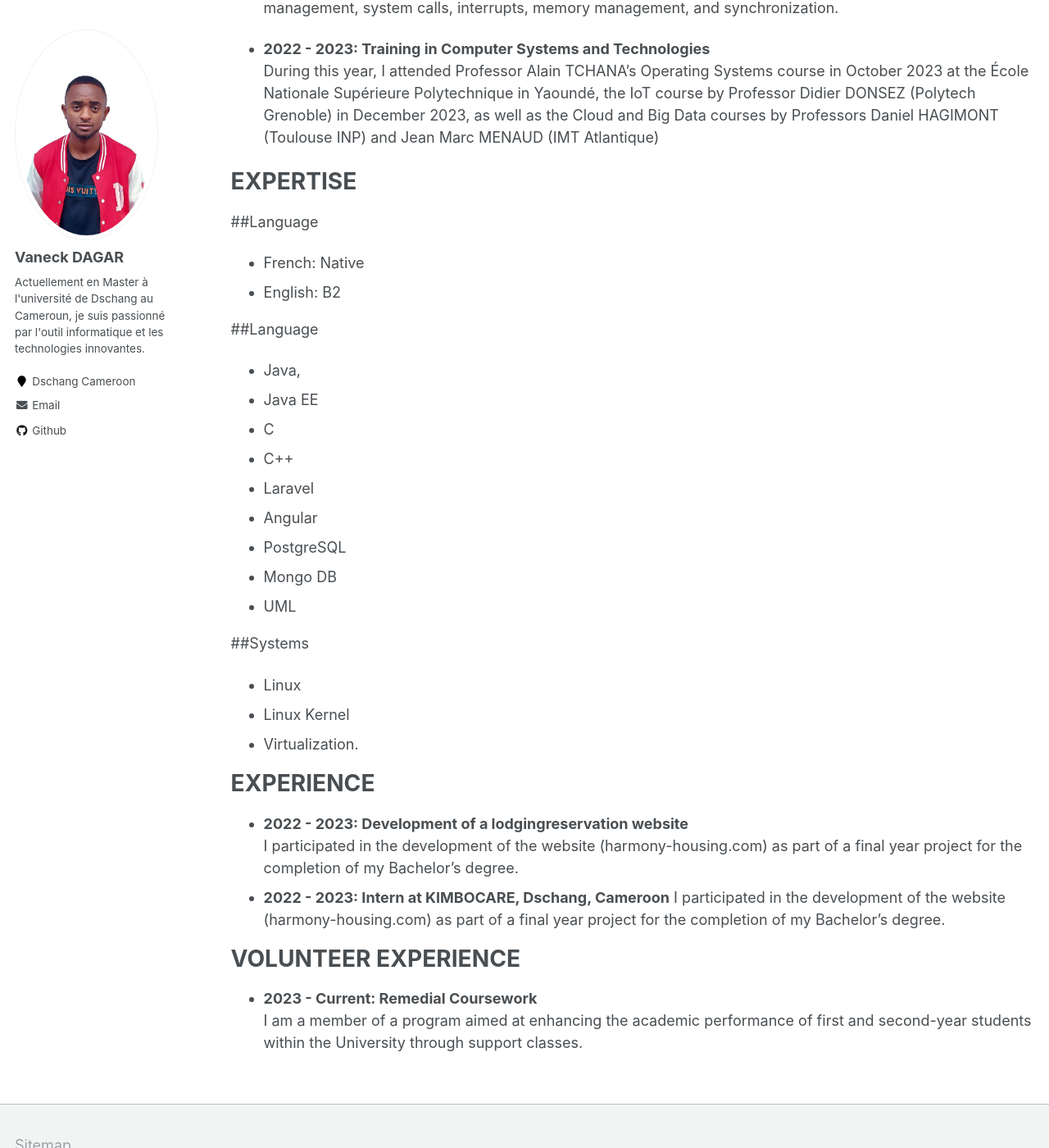
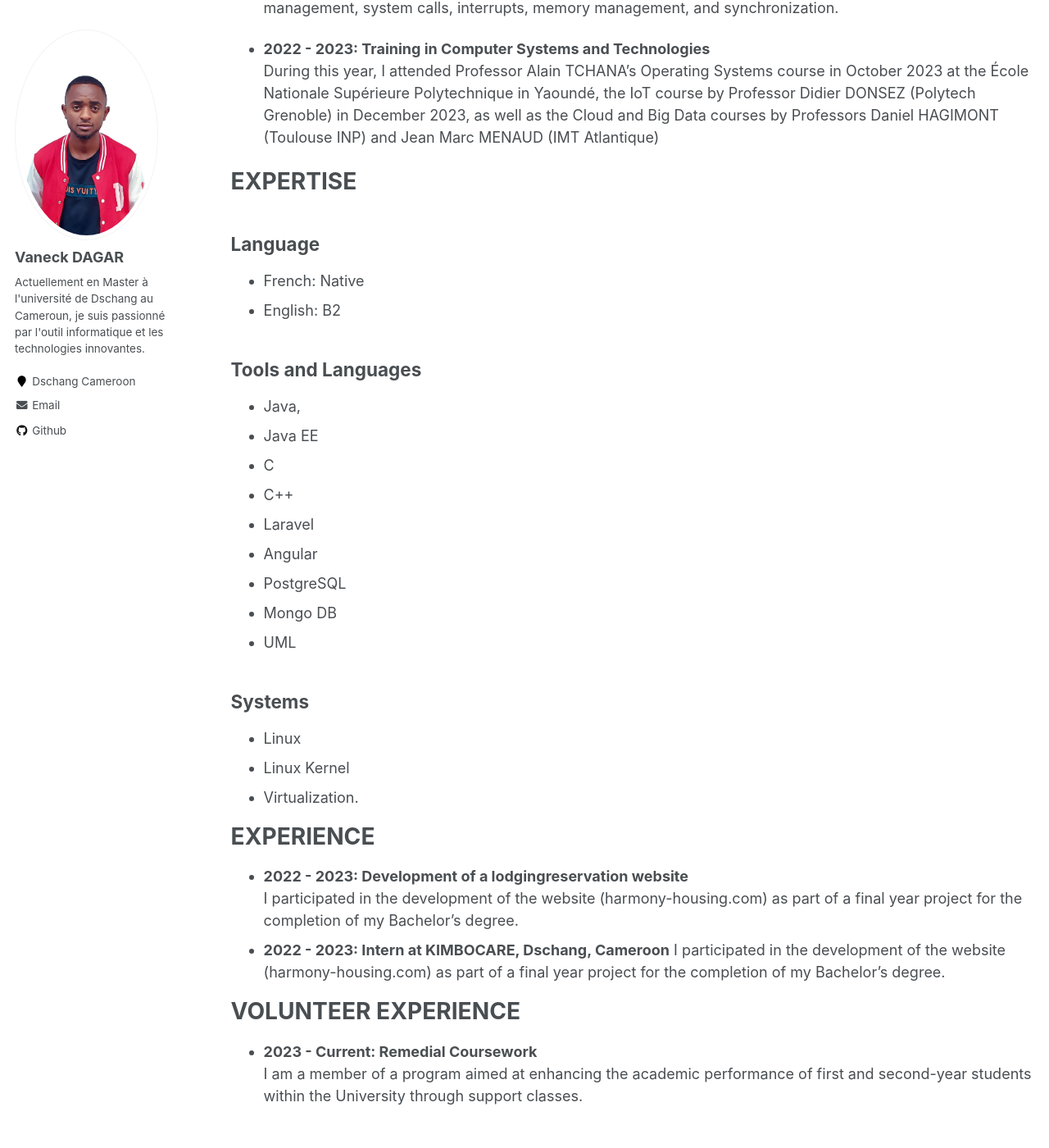
Before and after one commit to winner40/winner40.github.io, a Jekyll site: the page built from _pages/cv.md, in a window 1280 px wide and 1400 px high, scrolled down 637 px. Shown: the whole window at 82% size. Built offline with Jekyll 4.4.1, drawn with Linux system fonts in a browser that asks for light colours.

Commit message:
Update cv.md

```diff
--- a/_pages/cv.md
+++ b/_pages/cv.md
@@ -15,7 +15,7 @@ Education
 - **2020 - 2023: Bachelor's Degree in Fundamental Computer Science, University of Dschang, Cameroon**
 - **2019 - 2020: First Year of Bachelor's Degree in Mathematics, University of Yaoundé I**
 -  **2018 - 2019: Secondary Education Baccalaureate, Ekangte Bilingual High School in Nkongsamba**
-   **Series C**: Mathematics and Physical Sciences
+   *Series C*: Mathematics and Physical Sciences
 
 EDUCATIONAL BACKGROUND
 ======
@@ -30,11 +30,11 @@ EDUCATIONAL BACKGROUND
 
 EXPERTISE
 ======
-##Language
+## Language
 - French: Native
 - English: B2
 
-##Language
+## Tools and Languages
 - Java,
 - Java EE
 - C
@@ -45,7 +45,7 @@ EXPERTISE
 - Mongo DB
 - UML
 
-##Systems
+## Systems
 - Linux
 - Linux Kernel
 - Virtualization.
```
